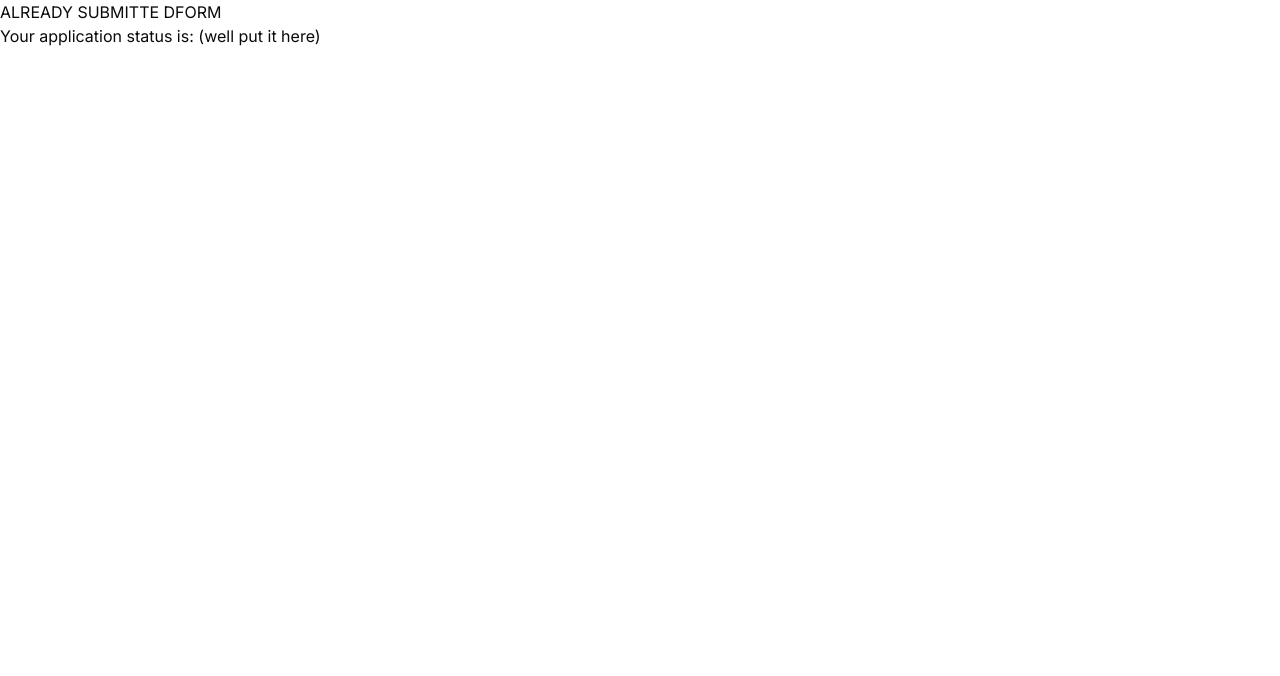
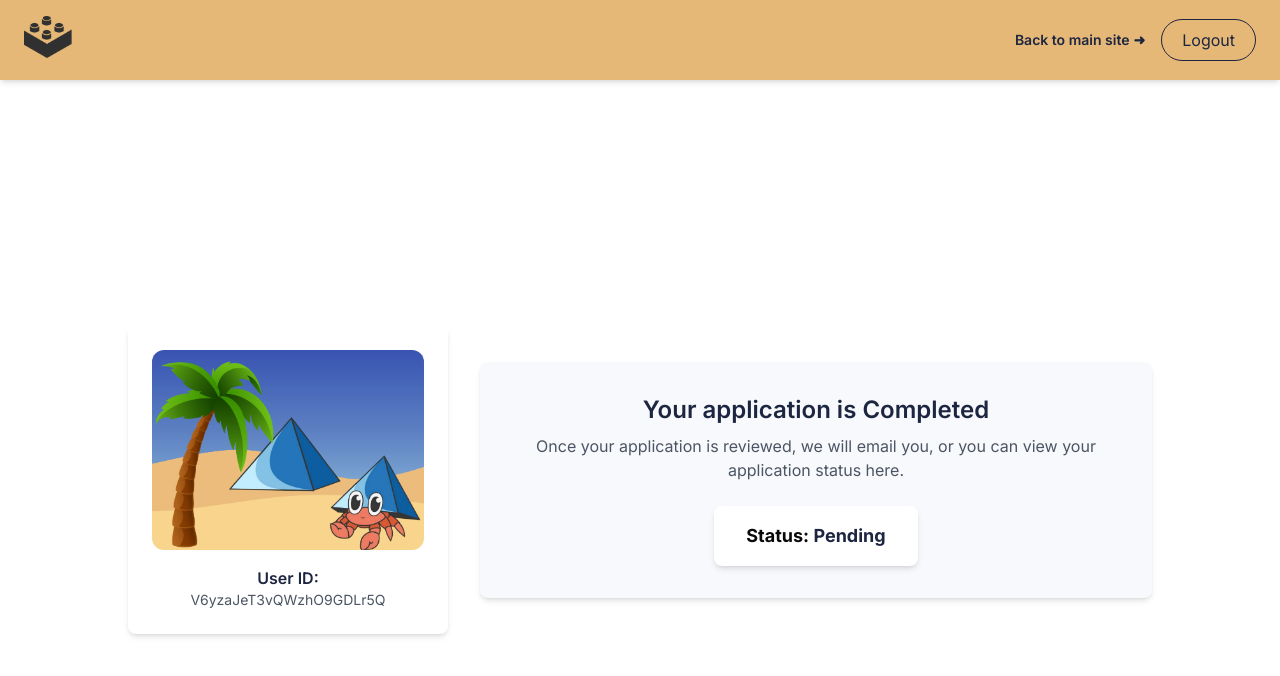
Before and after one commit to bryanmax9/beachhacks2025, a Next.js app: page /appstatus in a window 1280 px wide. Shown: the top 676 px of the page. Built offline with nearby package versions, Linux system fonts and the light colour scheme; a web font is replaced by a local one.

Commit message:
added style to dashboard

```diff
--- a/src/app/appstatus/page.tsx
+++ b/src/app/appstatus/page.tsx
@@ -1,10 +1,78 @@
 "use client";
+import Image from "next/image";
+import Link from "next/link";
 
 export default function AppStatus() {
-    return(
-        <>
-        <p>ALREADY SUBMITTE DFORM</p>
-        <p>Your application status is: (well put it here)</p>
-        </>
-    )
+  return (
+    <>
+      {/* Navigation Bar */}
+      <nav className="fixed top-0 left-0 w-full flex justify-between items-center bg-[#e6b877] px-6 py-4 shadow-md z-50">
+        {/* Logo */}
+        <div className="w-12 h-12">
+          <Image
+            src="/logo.png"
+            alt="Logo"
+            width={48}
+            height={48}
+            className="object-contain"
+          />
+        </div>
+
+        {/* Navigation Links */}
+        <div className="flex items-center gap-4">
+          <Link
+            href="/"
+            className="text-[#1D2640] text-sm flex items-center gap-1 hover:opacity-80 font-semibold"
+          >
+            Back to main site
+            <span>➜</span>
+          </Link>
+
+          {/* Logout Button */}
+          <button className="px-5 py-2 border border-[#1D2640] text-[#1D2640] rounded-full hover:bg-[#1D2640] hover:text-white transition">
+            Logout
+          </button>
+        </div>
+      </nav>
+
+      {/* Main Content */}
+      <div className="min-h-screen flex flex-col lg:flex-row justify-center items-center gap-8 max-w-6xl mx-auto px-4 lg:px-8 mt-20">
+        {/* Left Section: Profile Info */}
+        <div className="bg-white p-6 rounded-lg shadow-md flex flex-col items-center w-full max-w-xs">
+          {/* User Image */}
+          <Image
+            src="/dshboard_img.png" // Replace with actual image path
+            alt="User Profile"
+            width={1220}
+            height={1220}
+            className="rounded-xl"
+          />
+
+          {/* User ID */}
+          <p className="mt-4 font-semibold text-[#1D2640]">User ID:</p>
+          <p className="text-gray-600 break-all text-center text-sm">
+            V6yzaJeT3vQWzhO9GDLr5Q
+          </p>
+        </div>
+
+        {/* Right Section: Application Status */}
+        <div className="bg-[#f8f9fc] p-8 rounded-lg shadow-md flex flex-col justify-center items-center w-full max-w-2xl">
+          <p className="text-2xl font-semibold text-[#1D2640] text-center">
+            Your application is Completed
+          </p>
+          <p className="text-gray-600 mt-2 text-center">
+            Once your application is reviewed, we will email you, or you can
+            view your application status here.
+          </p>
+
+          {/* Status Card */}
+          <div className="mt-6 bg-white px-8 py-4 rounded-lg shadow-md text-center">
+            <p className="text-lg font-bold">
+              Status: <span className="text-[#1D2640]">Pending</span>
+            </p>
+          </div>
+        </div>
+      </div>
+    </>
+  );
 }
```
Also changed, not shown: public/beach_dashboard.jpg (added), public/dshboard_img.png (added).
